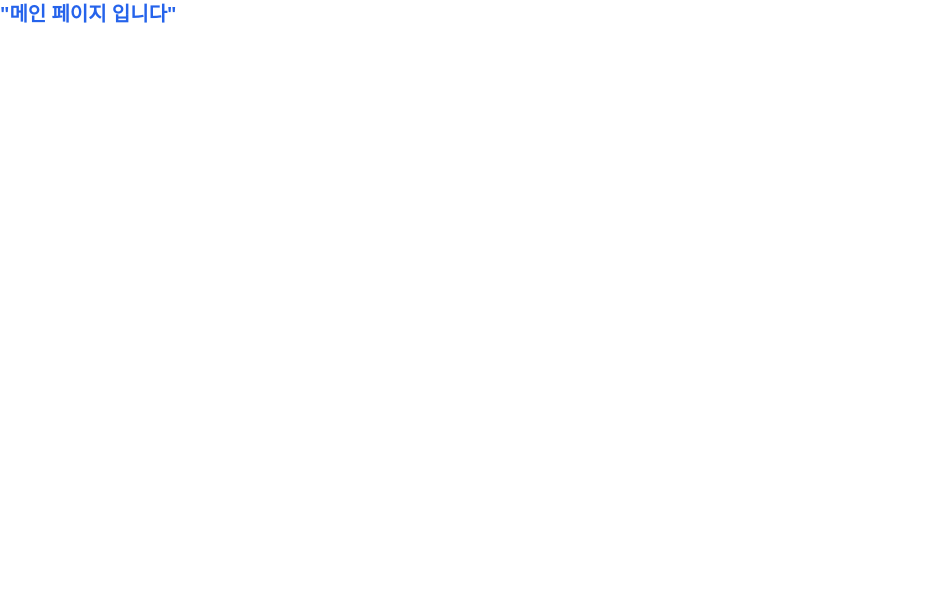
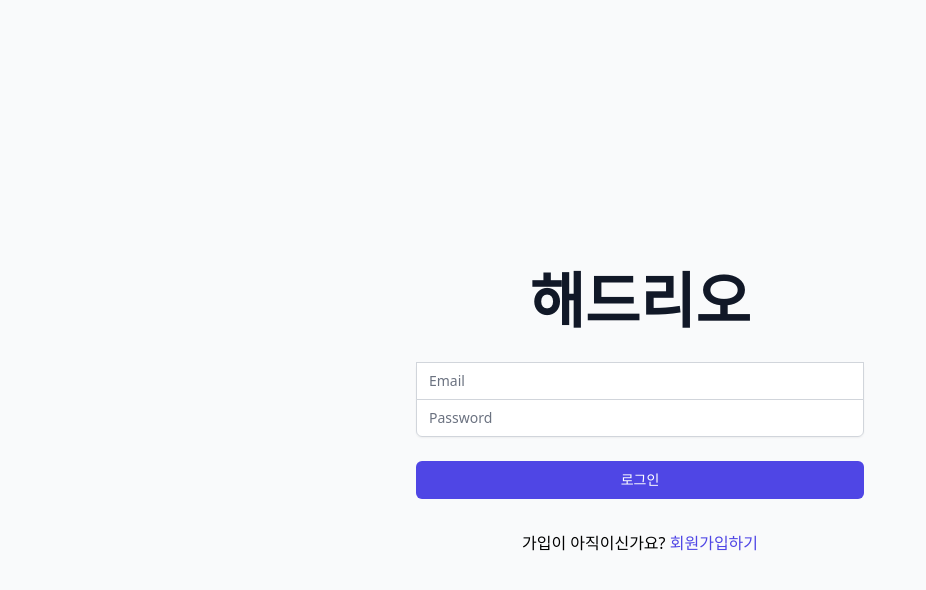
Before and after one commit to 2023-techeer-ideathon-team-5/Team5, a React (Create React App) app in the folder frontend/: page / in a window 1280 px wide. Shown: the top 590 px of the page, without its empty margins (0-926 px from the left). Built offline with nearby package versions, Linux system fonts and the light colour scheme.

Commit message:
처음 메인화면 변경
로그인화면으로 시작, 게시글 메인화면 수정

```diff
--- a/frontend/src/App.js
+++ b/frontend/src/App.js
@@ -1,5 +1,5 @@
 import { BrowserRouter as Router, Route, Routes } from "react-router-dom";
-import MainPage from "./pages/MainPage";
+// import MainPage from "./pages/MainPage";
 import SignUpPage from "./pages/SignUpPage";
 import SignInPage from "./pages/SignInPage";
 import PostPage from "./pages/PostPage/postPage";
@@ -10,8 +10,7 @@ function App() {
     <Router>
       <Routes>
         <Route path="signup" element={<SignUpPage />} />
-        <Route path="signin" element={<SignInPage />} />
-        <Route path="/" element={<MainPage />} />
+        <Route path="/" element={<SignInPage />} />
         <Route path="/post" element={<PostPage />} />
         <Route path="/ProfilePage" element={<ProfilePage />} />
       </Routes>
--- a/frontend/src/pages/PostPage/postPage.tsx
+++ b/frontend/src/pages/PostPage/postPage.tsx
@@ -1,31 +1,30 @@
 import React from "react";
 import { Link } from "react-router-dom";
+import { FaUser, FaSearch } from "react-icons/fa";
 
 function PostPage() {
   return (
     <div className="flex flex-col h-screen">
-      {/* 헤더 섹션 */}
       <header className="flex items-center justify-between p-4 bg-gray-800 text-white">
-        {/* 왼쪽 상단의 제목 */}
-        <h1 className="text-2xl font-bold">Sample</h1>
+        <h1 className="text-2xl font-bold">해드리오</h1>
         <div className="flex items-center">
-          {/* 검색창 */}
           <input
             type="text"
             placeholder="Search"
             className="px-4 py-2 mr-2 bg-gray-700 rounded-lg focus:outline-none"
           />
-          {/* 프로필 페이지 링크 */}
+          <span className="mr-2 text-gray-400">
+            <FaSearch size={20} />
+          </span>
           <Link
             to="/profilePage"
             className="px-4 py-2 bg-blue-500 text-white rounded-lg"
           >
-            ProfilePage
+            <FaUser size={20} />
           </Link>
         </div>
       </header>
 
-      {/* 메인 섹션 */}
       <main className="flex flex-col items-center justify-center flex-1 p-4">
         <div className="max-w-lg bg-white border border-gray-200 rounded-lg p-4">
           {"게시글 내용"}
@@ -36,10 +35,7 @@ function PostPage() {
         </button>
       </main>
 
-      {/* 푸터 섹션 */}
-      <footer className="flex justify-end p-4 bg-gray-200">
-        {/* "게시글 작성" 버튼 */}
-      </footer>
+      <footer className="flex justify-end p-4 bg-gray-200"></footer>
     </div>
   );
 }
--- a/frontend/src/pages/SignInPage.js
+++ b/frontend/src/pages/SignInPage.js
@@ -14,8 +14,8 @@ function LoginPage() {
     <div className="min-h-screen flex items-center justify-center bg-gray-50 py-12 px-4 sm:px-6 lg:px-8">
       <div className="max-w-md w-full space-y-8">
         <div>
-          <h2 className="mt-6 text-center text-3xl font-extrabold text-gray-900">
-            로그인
+          <h2 className="mt-6 text-center text-6xl font-extrabold text-gray-900">
+            해드리오
           </h2>
         </div>
 
--- /dev/null
+++ b/package.json
@@ -0,0 +1,5 @@
+{
+  "dependencies": {
+    "react-icons": "^4.8.0"
+  }
+}
```
Also changed, not shown: 2 other files (tests, documents, lock files or other folders).
